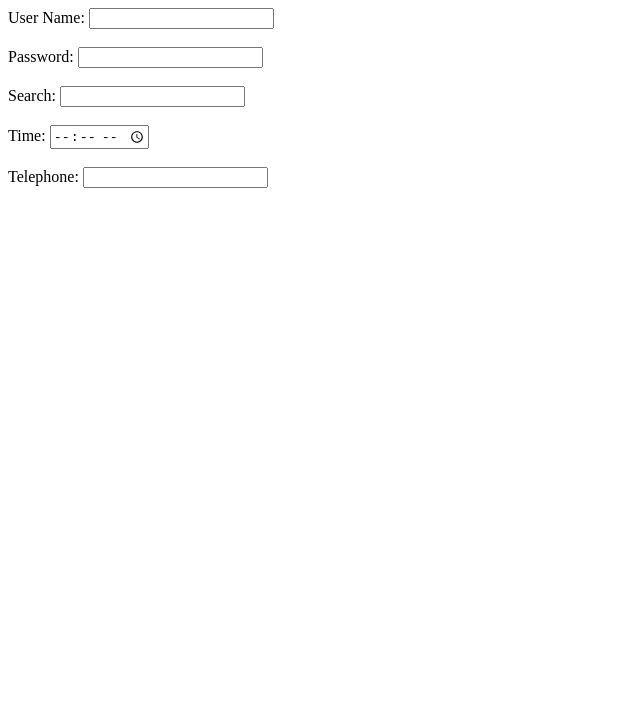
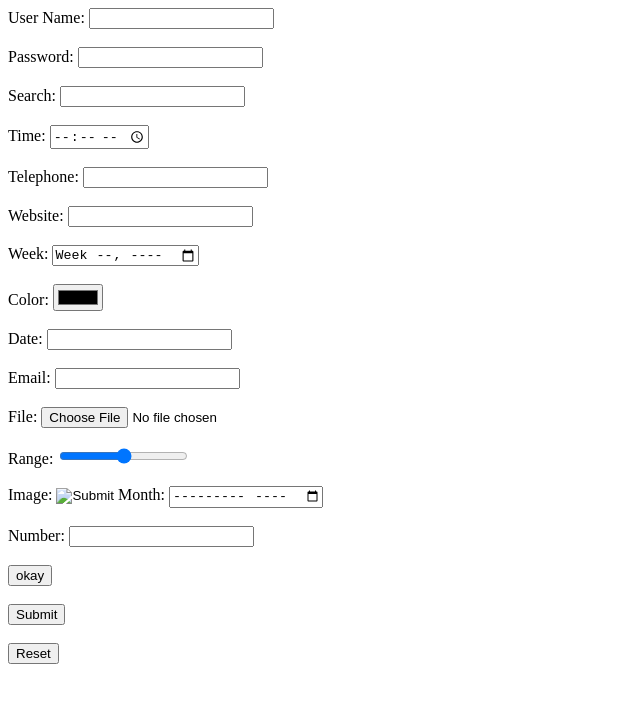
Before and after one commit to dvtxji/htmlcours, a plain HTML site: page index.html in a window 1280 px wide. Shown: the whole page, without its empty margins (0-640 px from the left). Drawn offline with Linux system fonts and the light colour scheme.

Commit message:
Last massage

```diff
--- a/index.html
+++ b/index.html
@@ -12,11 +12,26 @@
 
         </head>
         <body>
+            <form>
             User Name: <input type="text" name="username"/><br/><br/>
             Password: <input type="password" name="pwd"/><br/><br/>
             Search: <input type="Search"><br/><br/>
             Time: <input type="Time"/><br/><br/>
             Telephone: <input type="Tel"/><br/><br/>
+            Website: <input type="URL"/><br/><br/>
+            Week: <input type="Week"/><br/><br/>
+            Color: <input type="Color"/><br/><br/>
+            Date: <input type="Data"/><br/><br/>
+            Email: <input type="Email"/><br/><br/>
+            File: <input type="File"/><br/><br/>
+            Range: <input type="Range" min="0" max="20"/><br/><br/>
+            Image: <input type="Image">
+            Month: <input type="Month"/><br/><br/>
+            Number: <input type="Number"/><br/><br/>
+            <input type="button" value="okay"><br/><br/>
+            <input type="Submit"/><br/><br/>
+            <input type="Reset"/><br/><br/>
+        </form>
         </body>
     </html>
 </body>
```
